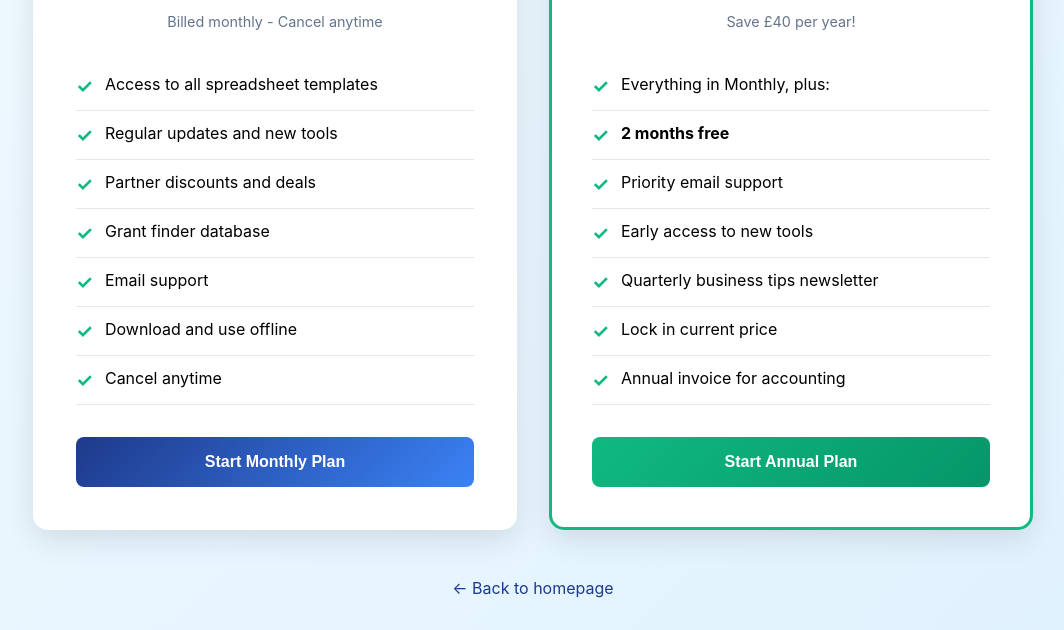
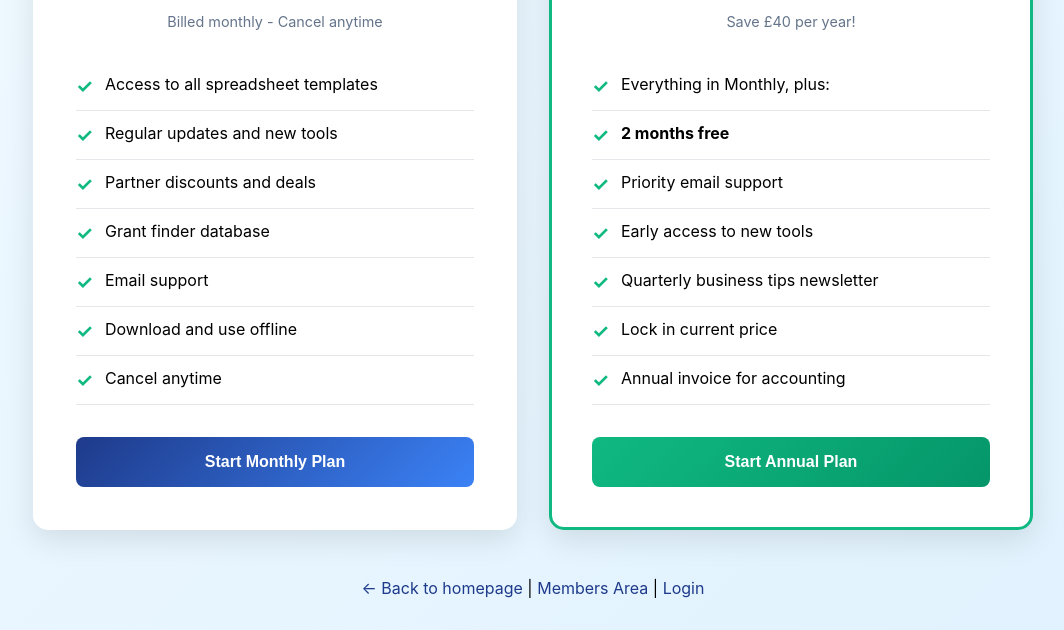
Before and after one commit to MarkBatt1/Businessdownloads-website, a website: page pricing.html in a window 1280 px wide. Shown: the part 298-928 px from the top of the page, without its empty margins (107-1171 px from the left). Drawn offline with nearby package versions, Linux system fonts and the light colour scheme; a script that the page names is missing.

Commit message:
Update pricing.html

```diff
--- a/pricing.html
+++ b/pricing.html
@@ -223,10 +223,11 @@
                 </button>
             </div>
         </div>
-
-        <div class="back-link">
-            <a href="index.html">← Back to homepage</a>
-        </div>
+<div class="back-link">
+    <a href="index.html">← Back to homepage</a> |
+    <a href="members.html">Members Area</a> |
+    <a href="login.html">Login</a>
+</div>
     </div>
 
     <script>
```
